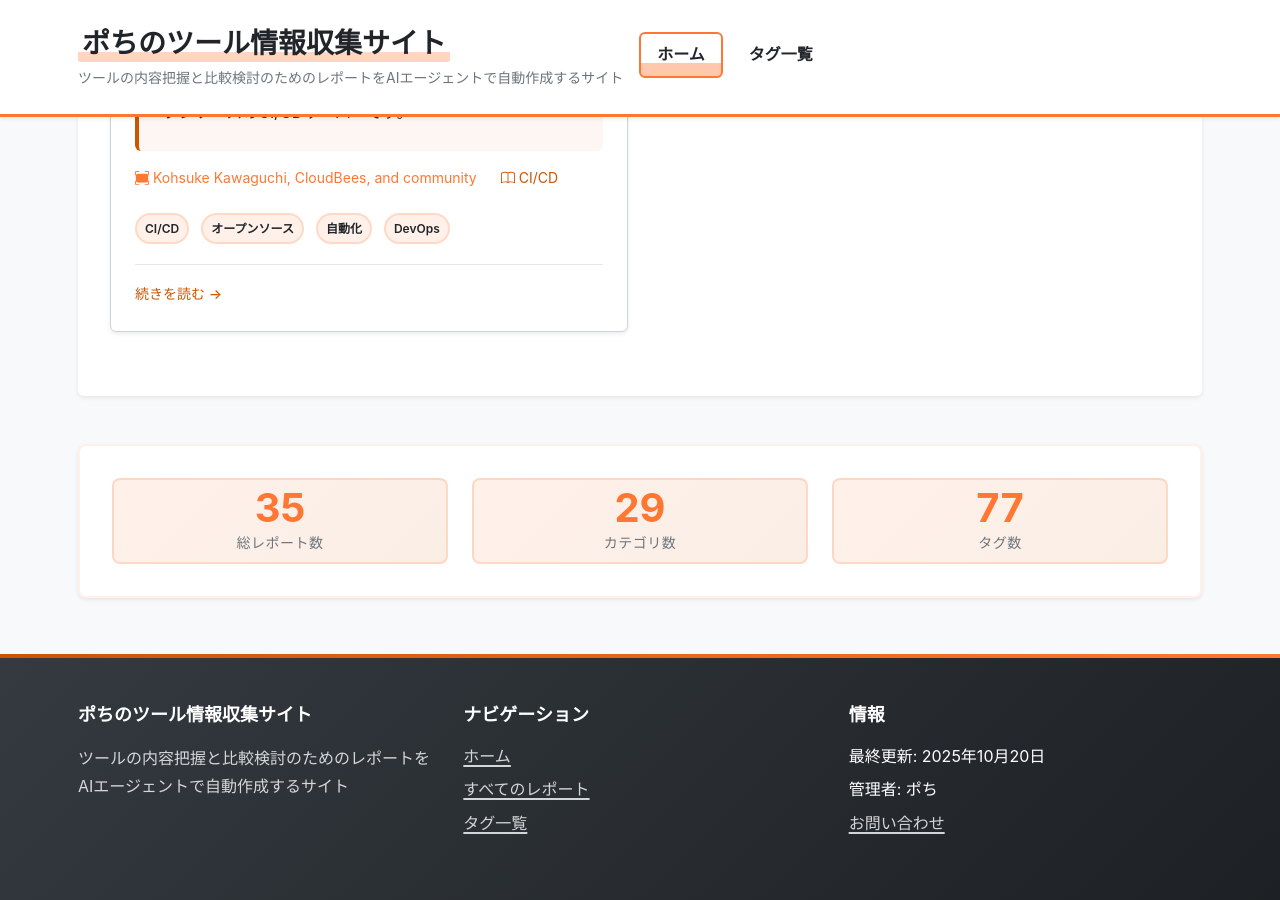
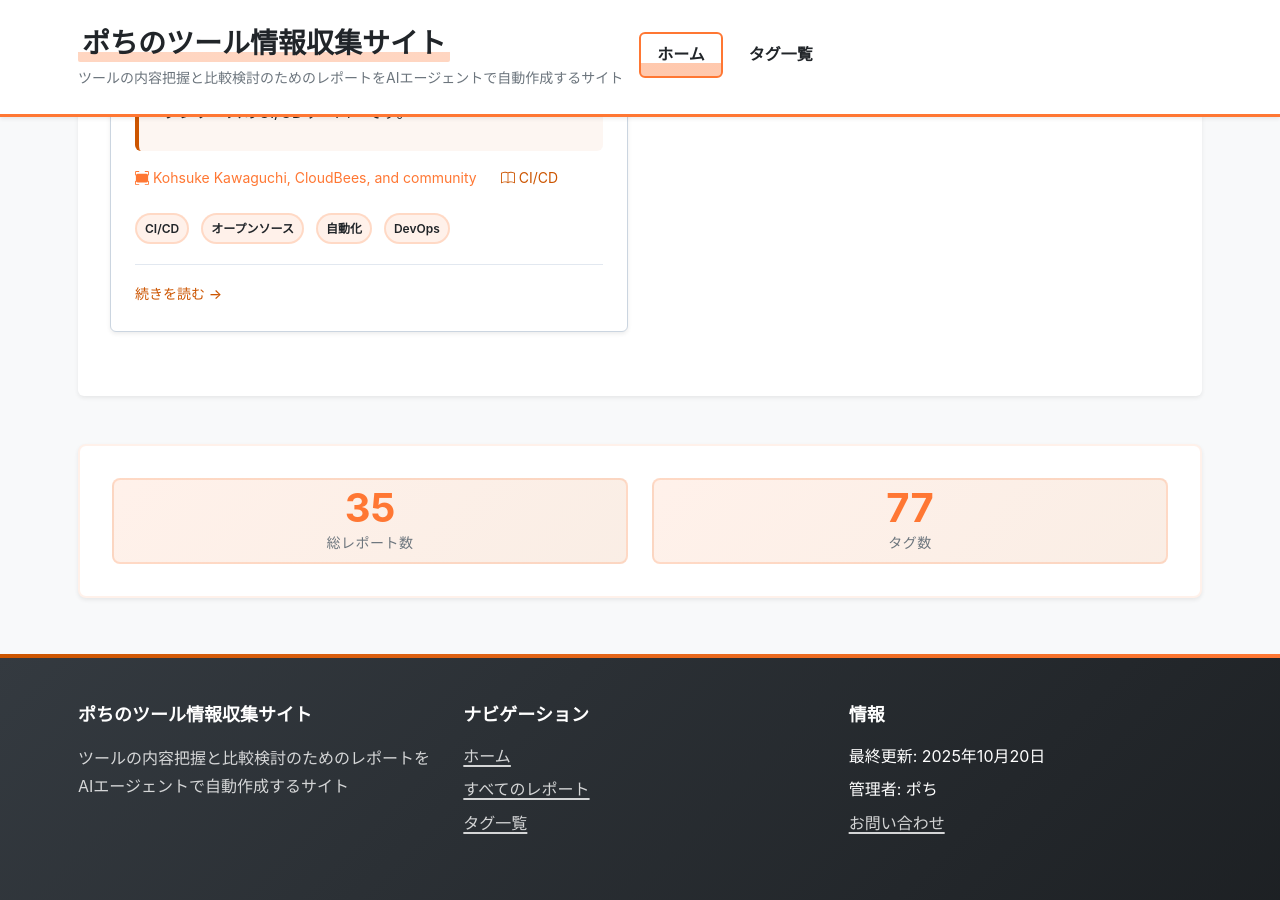
Before and after one commit to aegisfleet/tool-survey-report, a Jekyll site: the page built from index.md, in a window 1280 px wide and 900 px high, scrolled down 8614 px. Built offline with Jekyll 4.4.1, drawn with Linux system fonts in a browser that asks for light colours.

Commit message:
style(home): Remove category count from site statistics
- Remove the category count statistic from the home page layout
- Simplify site statistics display by eliminating unnecessary category count
- Maintain clean and focused statistics section

```diff
--- a/_layouts/home.html
+++ b/_layouts/home.html
@@ -112,11 +112,6 @@ layout: default
           <span class="stat-label">総レポート数</span>
         </div>
         <div class="stat-item">
-          {% assign unique_categories = site.reports | map: 'category' | uniq | size %}
-          <span class="stat-number">{{ unique_categories }}</span>
-          <span class="stat-label">カテゴリ数</span>
-        </div>
-        <div class="stat-item">
           {% assign unique_tags = site.reports | map: 'tags' | join: ',' | split: ',' | uniq | size %}
           <span class="stat-number">{{ unique_tags }}</span>
           <span class="stat-label">タグ数</span>
```
